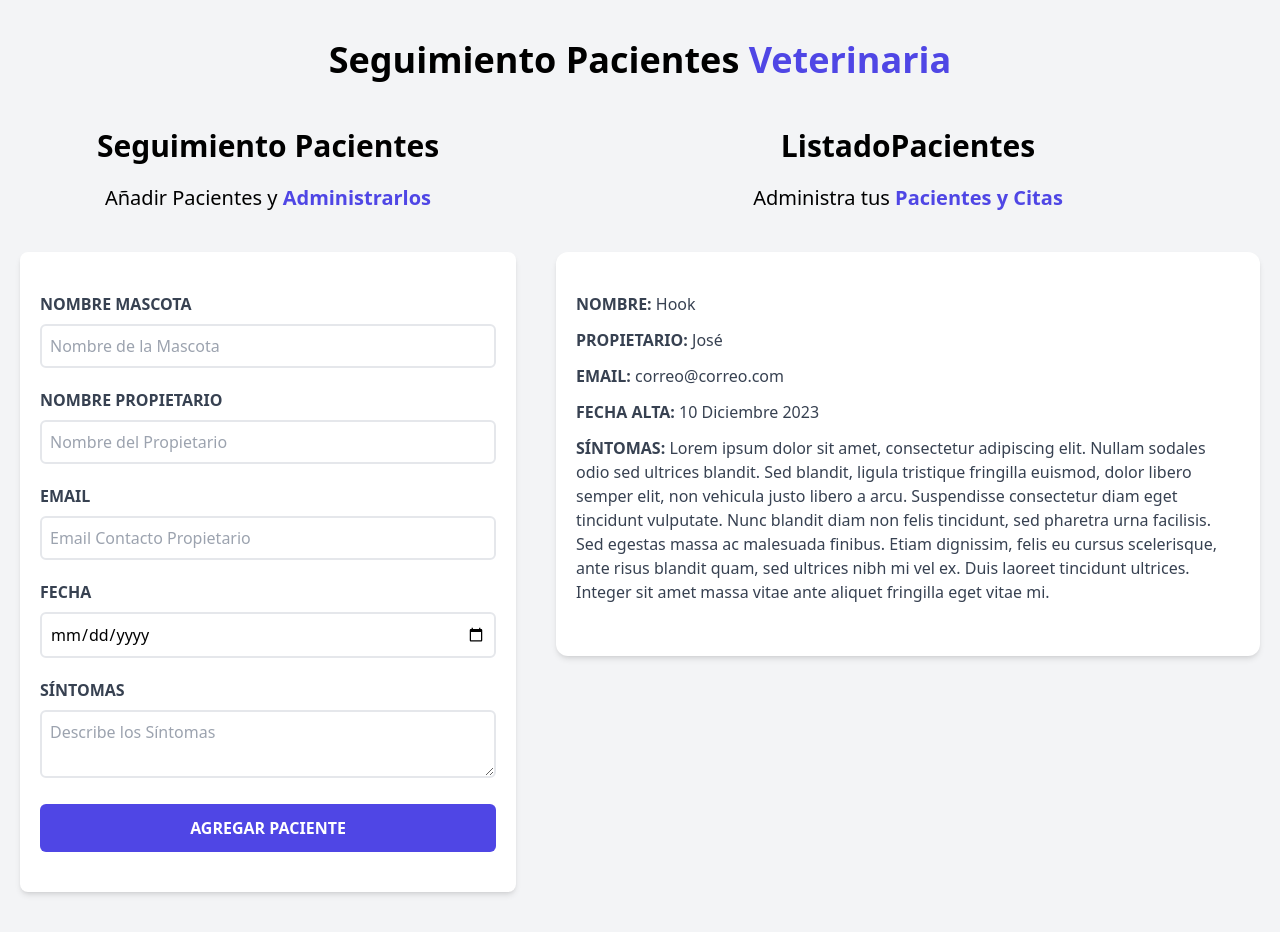
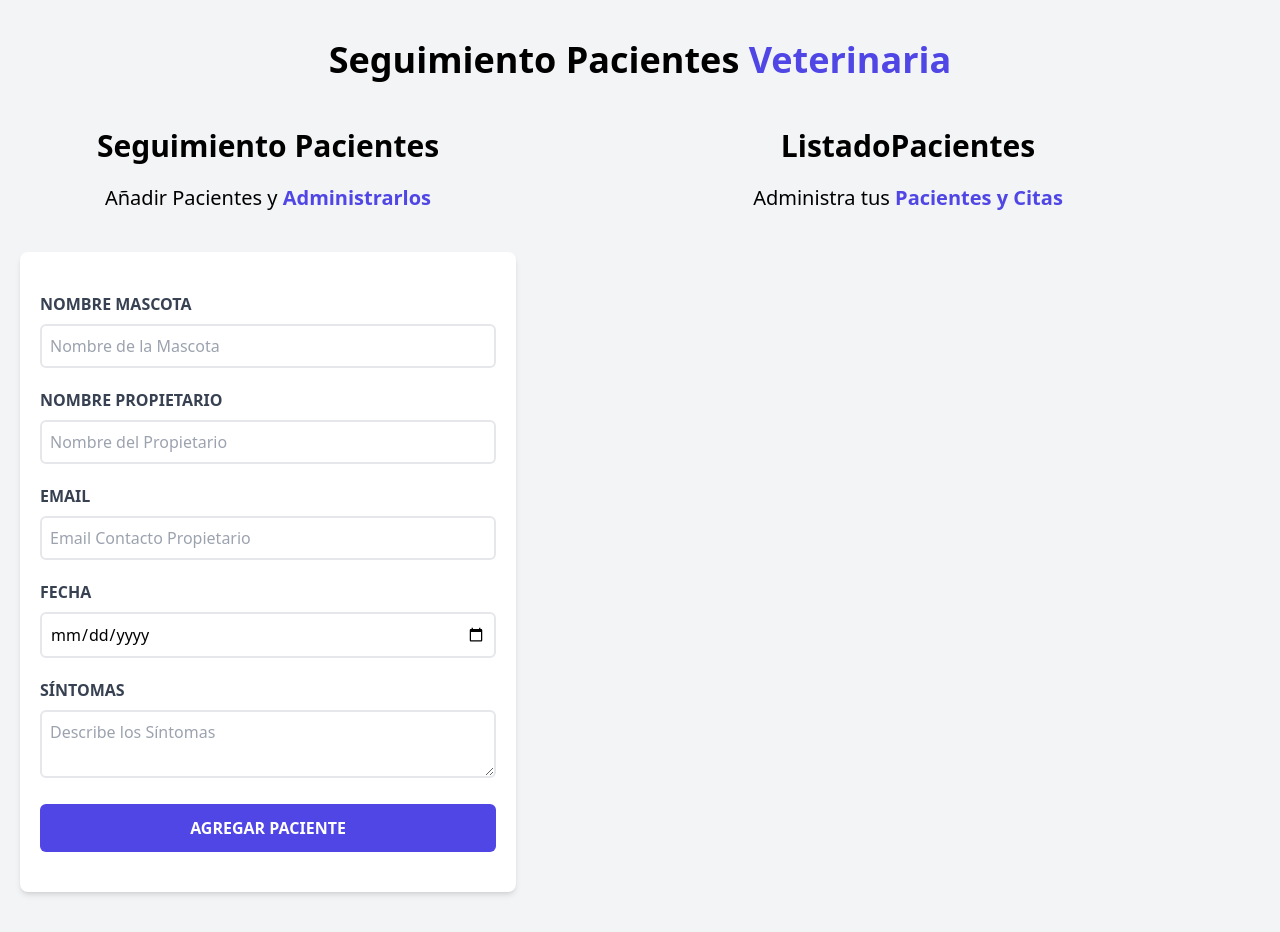
Before and after one commit to joseangvas/citas-react, a React (Vite) app: page / in a window 1280 px wide. Built offline with nearby package versions, Linux system fonts and the light colour scheme.

Commit message:
Usando Props children

```diff
--- a/src/components/ListadoPacientes.jsx
+++ b/src/components/ListadoPacientes.jsx
@@ -1,7 +1,6 @@
 import Paciente from "./Paciente";
 
 const ListadoPacientes = ({pacientes}) => {
-  console.log(pacientes);
 
   return (
     <div className="md:w-1/2 lg:w-3/5 md:h-screen overflow-y-scroll">
@@ -11,14 +10,12 @@ const ListadoPacientes = ({pacientes}) => {
         <span className="text-indigo-600 font-bold">Pacientes y Citas</span>
       </p>
 
-      { pacientes.map( () => {
+      { pacientes.map( paciente => (
+        <Paciente
+          paciente = {paciente}
+        />
+      ))}
 
-        return (
-          <h1>Desde Map</h1>
-        )
-      })}
-
-      <Paciente />
 
     </div>
   )
```
